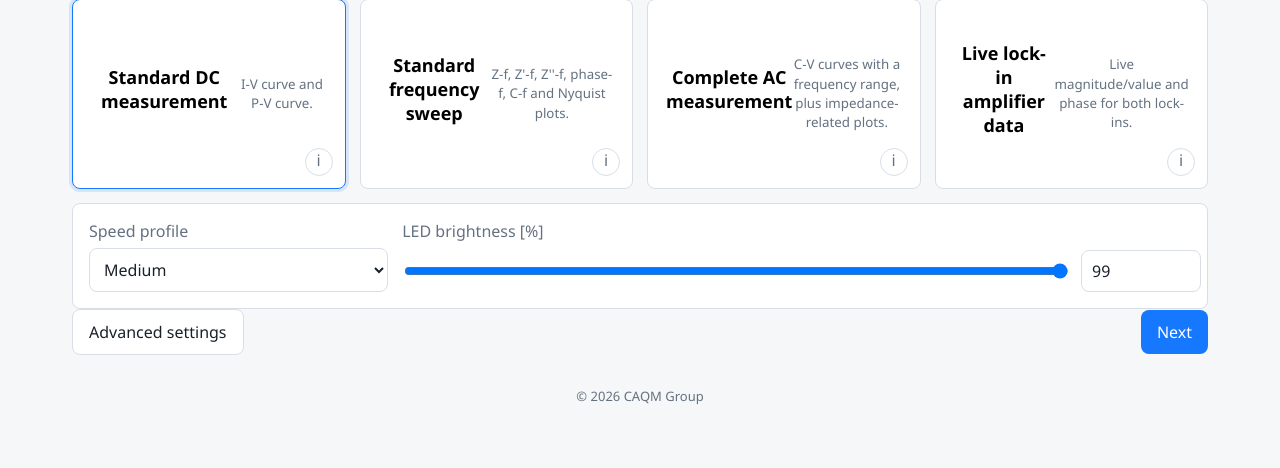
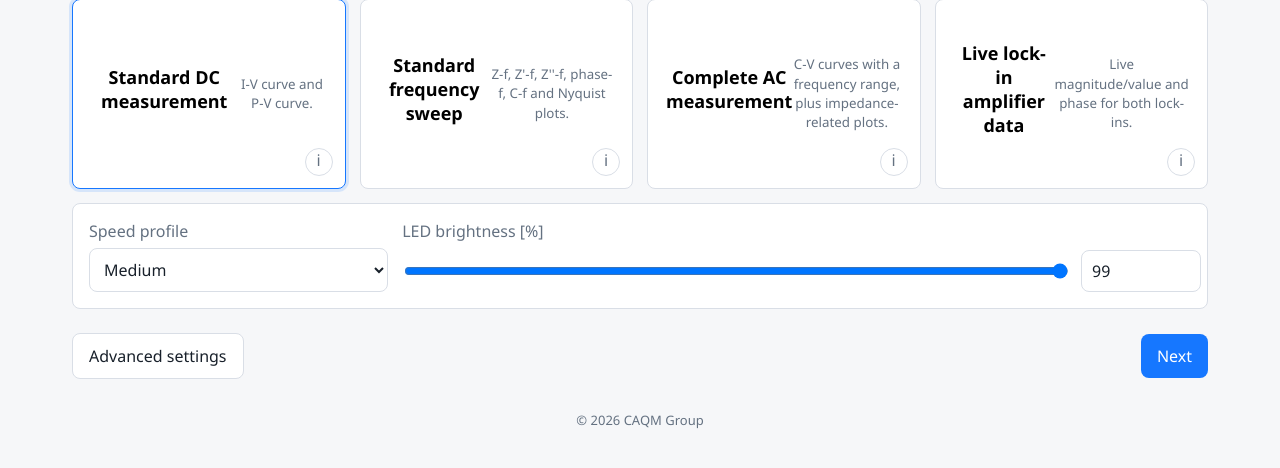
Before and after one commit to marcusfabricius/PikaPV-CAQM, a Flask app: page / in a window 1280 px wide. Shown: the part 192-660 px from the top of the page. Run offline with Flask 3, Linux system fonts and the light colour scheme; data that the repository does not hold is empty.

Commit message:
fxied spacing homescreen

```diff
--- a/final-gui/static/app.css
+++ b/final-gui/static/app.css
@@ -108,6 +108,10 @@ p, label { color: var(--muted); }
 }
 .home-led-duty .range-pair {
   grid-template-columns: minmax(180px, 1fr) 110px;
+}
+
+#screen1 > .actions {
+  margin-top: 24px;
 }
 
 .icon {
```
